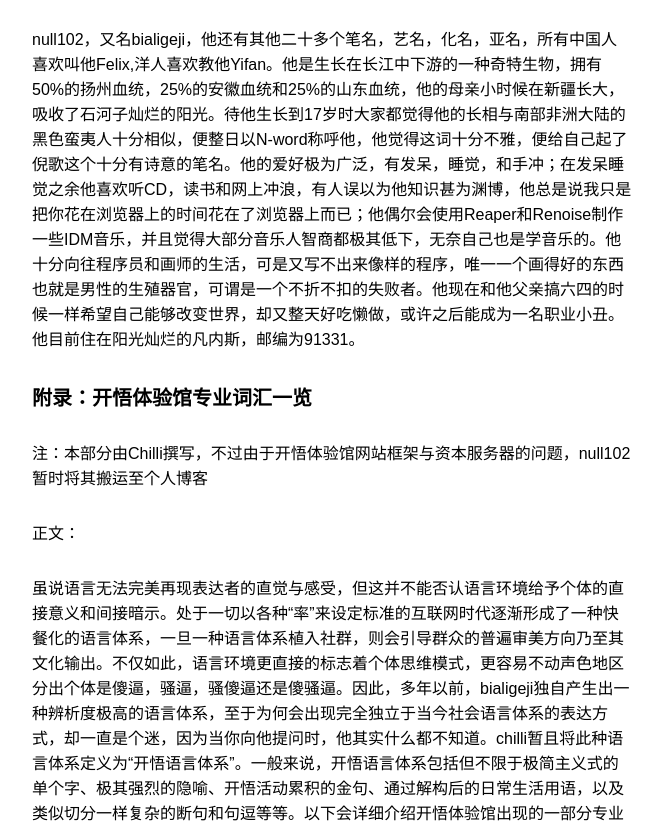
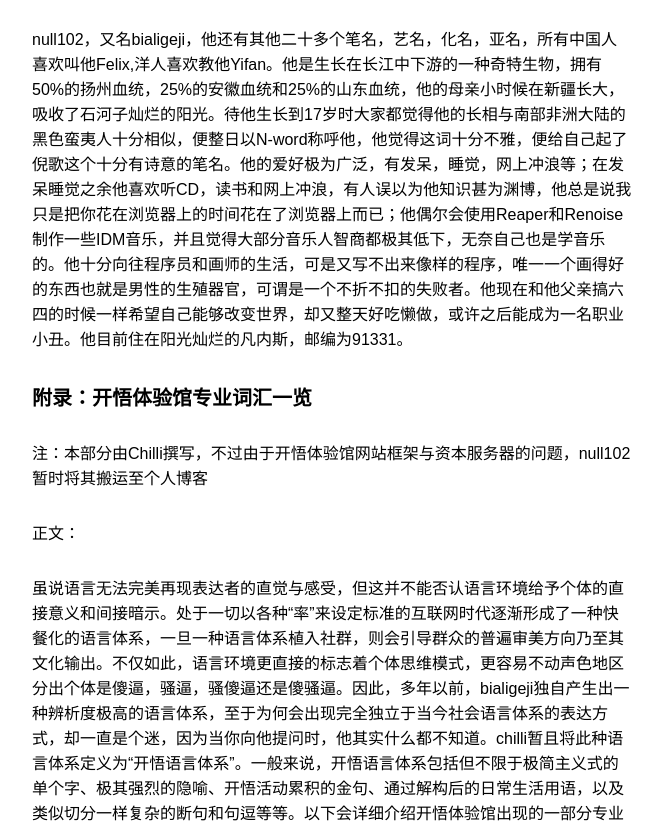
Before and after one commit to null102/null102.github.io, a plain HTML site: page html/开悟体验馆.html in a window 1280 px wide. Shown: the part 1532-2356 px from the top of the page, without its empty margins (367-1029 px from the left). Drawn offline with Linux system fonts and the light colour scheme.

Commit message:
Update 开悟体验馆.html

```diff
--- a/html/开悟体验馆.html
+++ b/html/开悟体验馆.html
@@ -124,7 +124,7 @@
           <p>aqua,是一位再普通不过的大学生。由于天生拥有极富悟性的味蕾，他能尝出不同品牌矿泉水中的所有物质，在品鉴矿泉水的能力上不输于任何一位资历较深的品酒师。因此对于矿泉水的选择极为挑剔，目前市面上也只有爱夸矿泉水能满足他严格的味蕾，aqua此名也起源于此。在18岁时，受马克思先生的熏陶，他是一名不折不扣的共产主义者，对于任何资本的产物总是嗤之以鼻。但在资本主义和消费主义洪流的大环境下，他总是以垃圾佬的心态做出无谓的反抗。aqua同时还是一名机车爱好者，热衷于JDM和F1，他深信只有手动挡和内燃机才是真正的赛车灵魂。也只有当赛车到达7200转，耳边响彻着引擎的轰鸣声时，他的灵魂才能得到片刻宁静。aqua现已移居于资本主义的发源地英国伦敦完成他的大学学业，如果你在唐人街chinktown里任何一个饭店见到一位在桌子上挂着假笑的脸和周边人交流的亚裔男性，那么他极有可能是在应付不必要应酬的aqua同学。aqua同学最近堕入了虚无主义的深渊，他无法找出生命的意义在哪，如果您有对付此情况的方法，请务必向aqua发送邮件。</p>
 
         <h4>null102</h4>
-          <p>null102，又名bialigeji，他还有其他二十多个笔名，艺名，化名，亚名，所有中国人喜欢叫他Felix,洋人喜欢教他Yifan。他是生长在长江中下游的一种奇特生物，拥有50%的扬州血统，25%的安徽血统和25%的山东血统，他的母亲小时候在新疆长大，吸收了石河子灿烂的阳光。待他生长到17岁时大家都觉得他的长相与南部非洲大陆的黑色蛮夷人十分相似，便整日以N-word称呼他，他觉得这词十分不雅，便给自己起了倪歌这个十分有诗意的笔名。他的爱好极为广泛，有发呆，睡觉，和手冲；在发呆睡觉之余他喜欢听CD，读书和网上冲浪，有人误以为他知识甚为渊博，他总是说我只是把你花在浏览器上的时间花在了浏览器上而已；他偶尔会使用Reaper和Renoise制作一些IDM音乐，并且觉得大部分音乐人智商都极其低下，无奈自己也是学音乐的。他十分向往程序员和画师的生活，可是又写不出来像样的程序，唯一一个画得好的东西也就是男性的生殖器官，可谓是一个不折不扣的失败者。他现在和他父亲搞六四的时候一样希望自己能够改变世界，却又整天好吃懒做，或许之后能成为一名职业小丑。他目前住在阳光灿烂的凡内斯，邮编为91331。
+          <p>null102，又名bialigeji，他还有其他二十多个笔名，艺名，化名，亚名，所有中国人喜欢叫他Felix,洋人喜欢教他Yifan。他是生长在长江中下游的一种奇特生物，拥有50%的扬州血统，25%的安徽血统和25%的山东血统，他的母亲小时候在新疆长大，吸收了石河子灿烂的阳光。待他生长到17岁时大家都觉得他的长相与南部非洲大陆的黑色蛮夷人十分相似，便整日以N-word称呼他，他觉得这词十分不雅，便给自己起了倪歌这个十分有诗意的笔名。他的爱好极为广泛，有发呆，睡觉，网上冲浪等；在发呆睡觉之余他喜欢听CD，读书和网上冲浪，有人误以为他知识甚为渊博，他总是说我只是把你花在浏览器上的时间花在了浏览器上而已；他偶尔会使用Reaper和Renoise制作一些IDM音乐，并且觉得大部分音乐人智商都极其低下，无奈自己也是学音乐的。他十分向往程序员和画师的生活，可是又写不出来像样的程序，唯一一个画得好的东西也就是男性的生殖器官，可谓是一个不折不扣的失败者。他现在和他父亲搞六四的时候一样希望自己能够改变世界，却又整天好吃懒做，或许之后能成为一名职业小丑。他目前住在阳光灿烂的凡内斯，邮编为91331。
       <h3>附录：开悟体验馆专业词汇一览</h3>
         <p>注：本部分由Chilli撰写，不过由于开悟体验馆网站框架与资本服务器的问题，null102暂时将其搬运至个人博客</p>
         <p>正文：</p>
```
